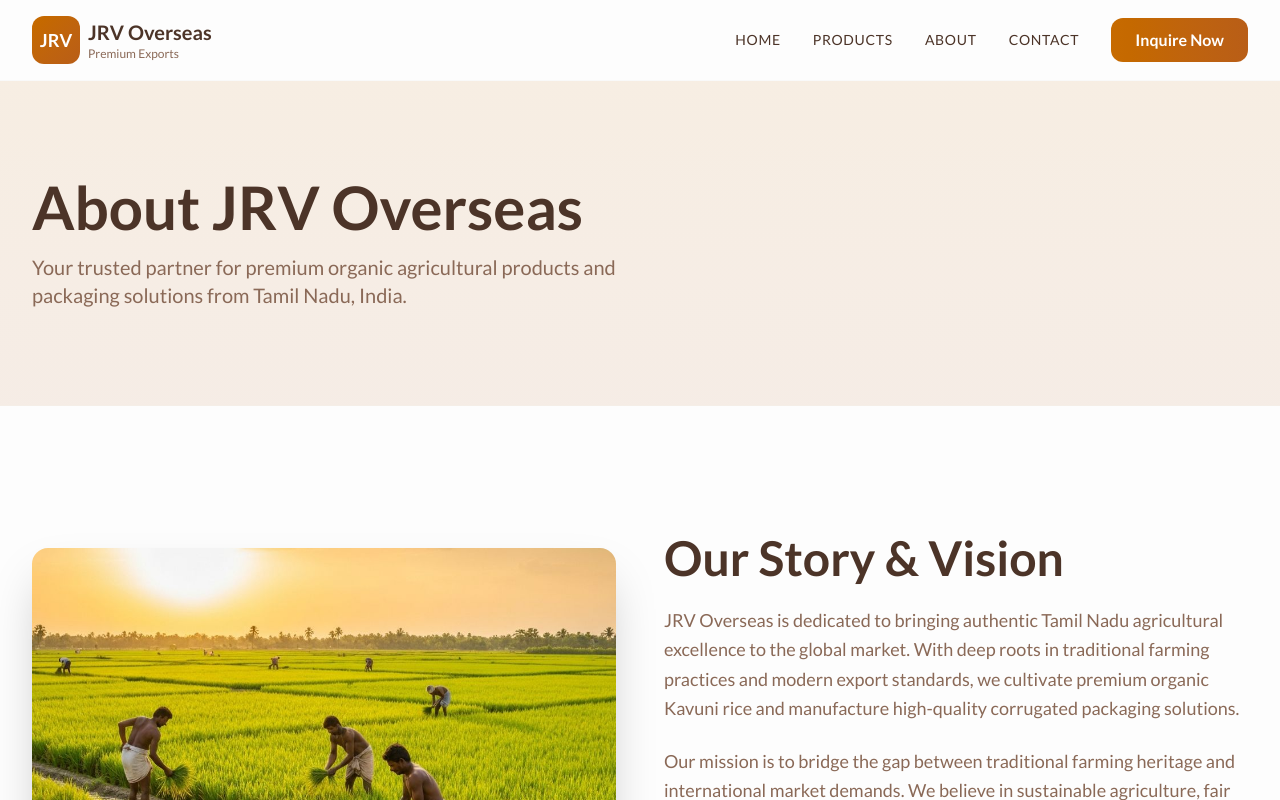
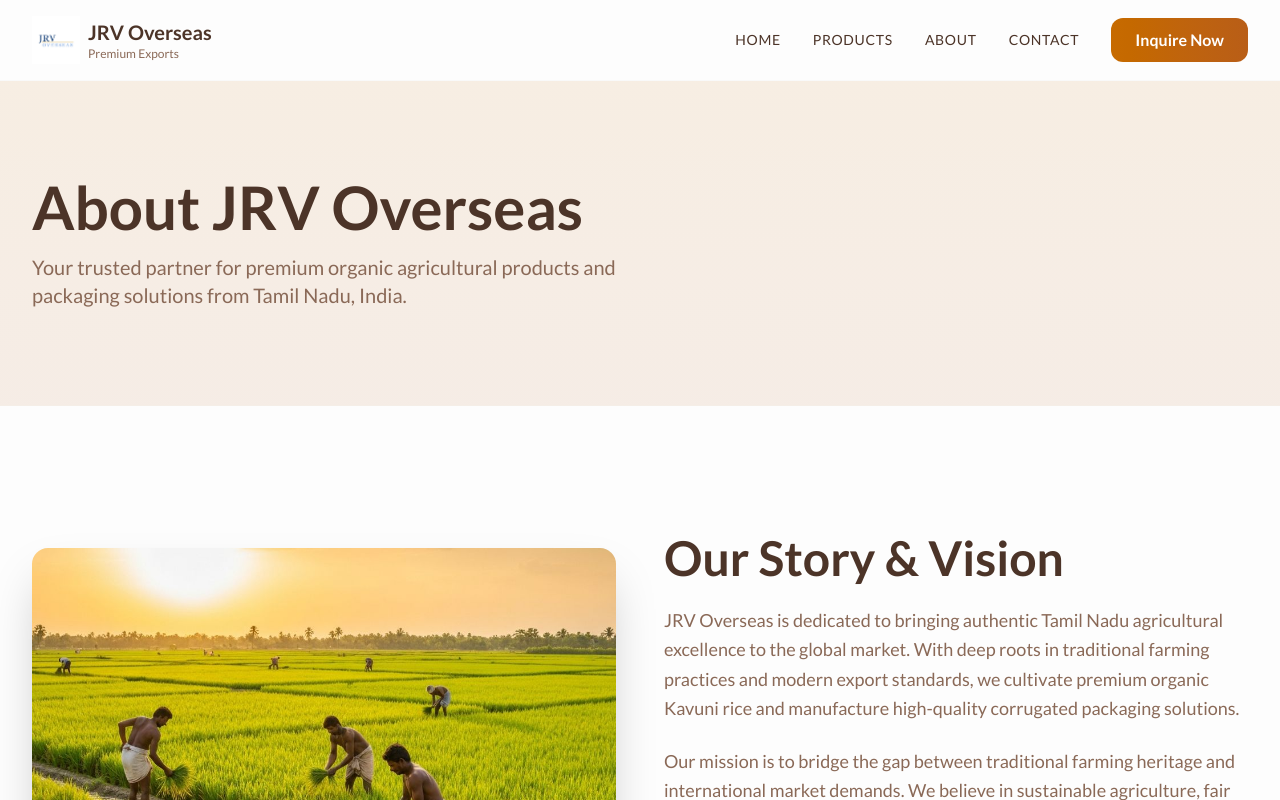
Before and after one commit to bharathkumar8056/jrv-overseas, a Next.js app: page /about in a window 1280 px wide. Shown: the top 800 px of the page. Built offline with nearby package versions, Linux system fonts and the light colour scheme; a web font is replaced by a local one.

Commit message:
updated logo

```diff
--- a/components/footer.tsx
+++ b/components/footer.tsx
@@ -1,7 +1,8 @@
 'use client'
 
 import Link from 'next/link'
-import { MapPin, Phone, Mail, Leaf, Instagram } from 'lucide-react'
+import Image from 'next/image'
+import { MapPin, Phone, Mail, Instagram } from 'lucide-react'
 
 export function Footer() {
   const currentYear = new Date().getFullYear()
@@ -13,7 +14,14 @@ export function Footer() {
           {/* Brand */}
           <div className="space-y-4">
             <div className="flex items-center gap-2">
-              <Leaf className="w-6 h-6 text-primary" />
+              <div className="w-12 h-12 relative flex-shrink-0">
+                <Image
+                  src="/JRV-logo.jpeg"
+                  alt="JRV Overseas Logo"
+                  fill
+                  className="object-contain"
+                />
+              </div>
               <h3 className="text-xl font-bold text-foreground">JRV Overseas</h3>
             </div>
             <p className="text-muted-foreground text-sm leading-relaxed">
--- a/components/header.tsx
+++ b/components/header.tsx
@@ -1,6 +1,7 @@
 'use client'
 
 import Link from 'next/link'
+import Image from 'next/image'
 import { useState } from 'react'
 import { Menu, X } from 'lucide-react'
 
@@ -20,8 +21,14 @@ export function Header() {
         <div className="flex justify-between items-center h-20">
           {/* Logo */}
           <Link href="/" className="flex items-center gap-2">
-            <div className="w-12 h-12 bg-gradient-to-br from-primary to-accent rounded-lg flex items-center justify-center">
-              <span className="text-white font-bold text-lg">JRV</span>
+            <div className="w-12 h-12 relative flex-shrink-0">
+              <Image
+                src="/JRV-logo.jpeg"
+                alt="JRV Overseas Logo"
+                fill
+                className="object-contain"
+                priority
+              />
             </div>
             <div className="hidden sm:block">
               <p className="text-xl font-bold text-foreground">JRV Overseas</p>
```
Also changed, not shown: public/JRV-logo.jpeg (added).
